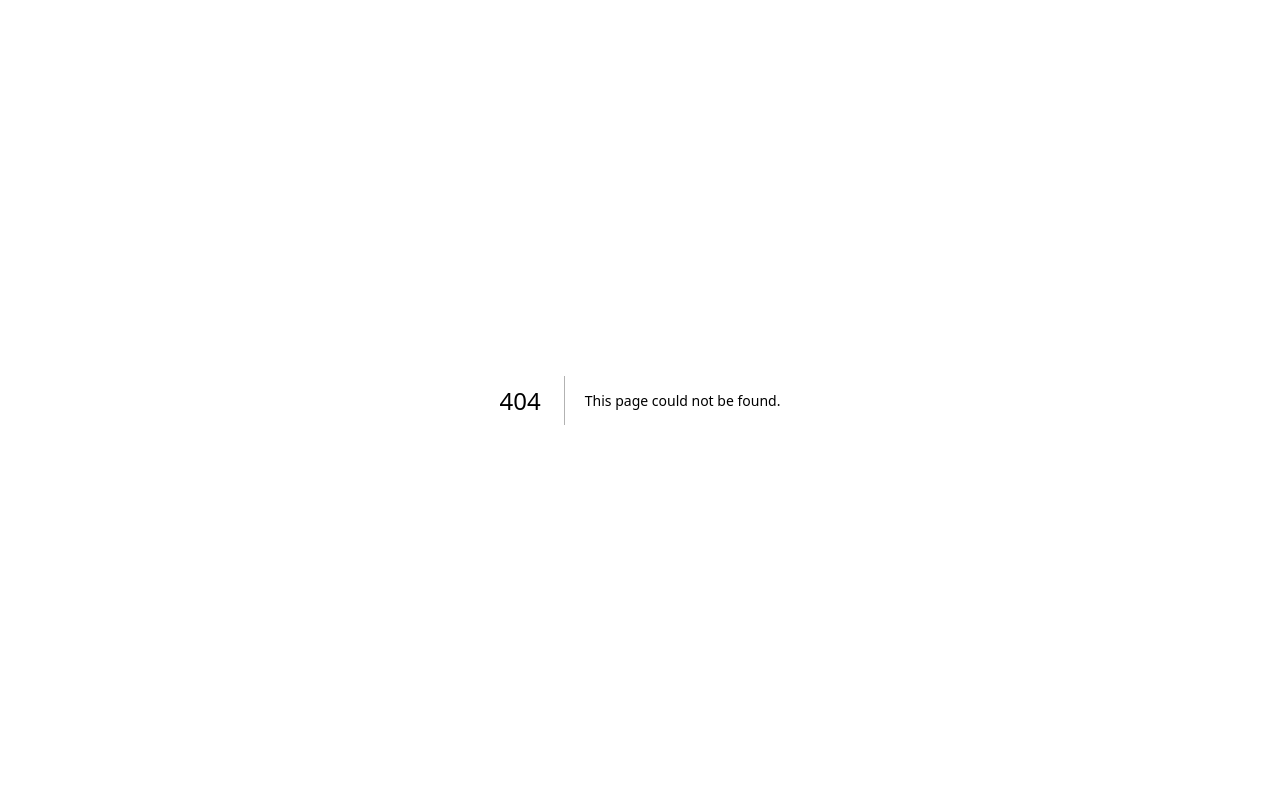
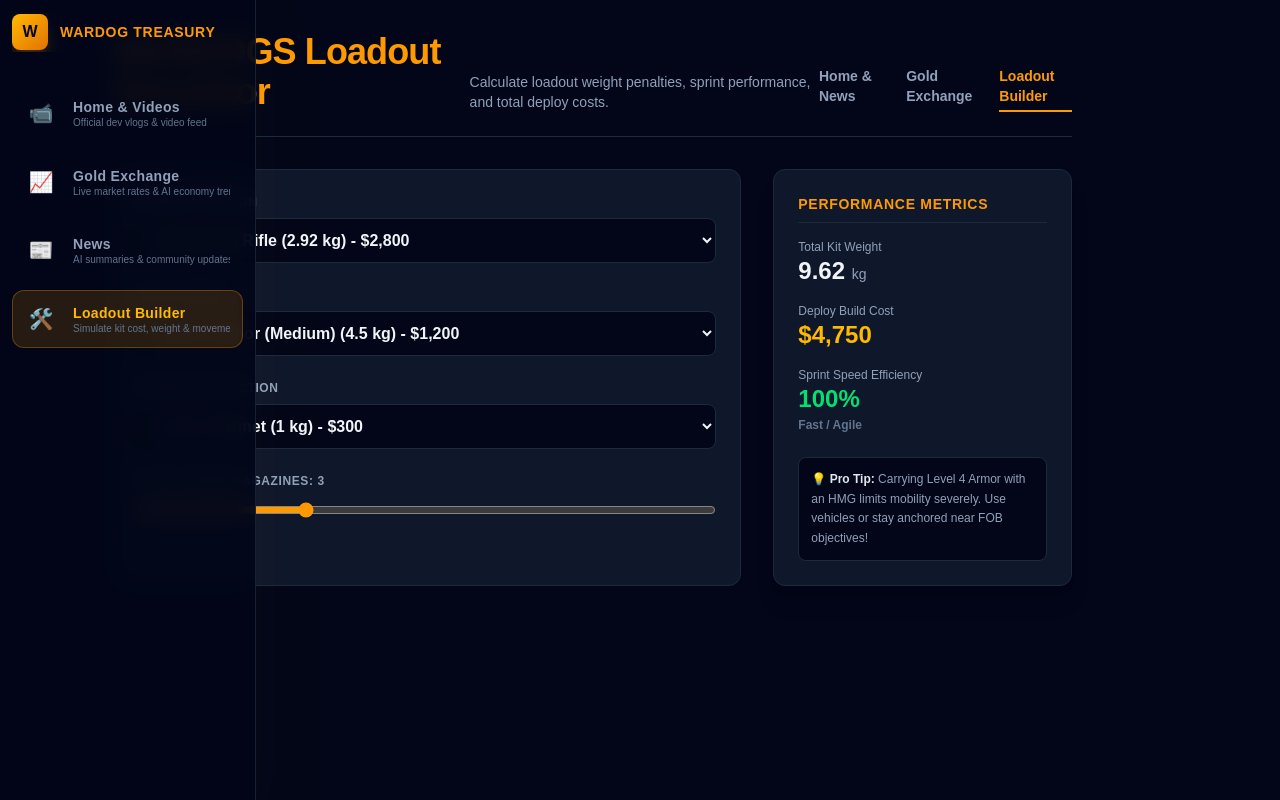
Before and after one commit to MaccyGold/wardog-treasury, a Next.js app: page /loadout-builder in a window 1280 px wide. Before the commit this address had no page. Built offline with nearby package versions, Linux system fonts and the light colour scheme.

Commit message:
Standardize navigation headers and WARDOGS tactical dark theme styling

```diff
--- a/app/api/cron/fetch-gold/route.ts
+++ b/app/api/cron/fetch-gold/route.ts
@@ -1,6 +1,6 @@
-import { NextResponse } from 'next/server'
-import { GoogleGenAI } from '@google/genai'
-import { supabase } from '../../../../lib/supabase'
+import { NextResponse } from "next/server"
+import { GoogleGenAI } from "@google/genai"
+import { supabase } from "../../../../lib/supabase"
 
 const apiKey = process.env.GEMINI_API_KEY
 const ai = apiKey ? new GoogleGenAI({ apiKey }) : null
@@ -8,21 +8,21 @@ const ai = apiKey ? new GoogleGenAI({ apiKey }) : null
 export async function POST(req: Request) {
   try {
     const body = await req.json()
-    const price = body.price || 272761 // Default test price
+    const price = body.price || 272761
 
-    let aiAnalysis = 'Gold prices remain volatile across the WARDOGS economy.'
+    let aiAnalysis = "Gold prices remain volatile across the WARDOGS economy."
 
     if (ai) {
       try {
         const response = await ai.models.generateContent({
-          model: 'gemini-2.5-flash',
-          contents: \`You are a virtual financial analyst for Bulkhead's game WARDOGS. Today's Gold Bar exchange rate is \${price} cash per bar. Context: Earlier spikes were driven by cash exploits before Bulkhead's ban waves and progression wipes. Write a concise 3-sentence market analysis explaining the trend, cosmetic impact, and whether players should convert cash to gold today.\`,
+          model: "gemini-2.5-flash",
+          contents: "You are a virtual financial analyst for Bulkhead game WARDOGS. Todays Gold Bar exchange rate is " + price + " cash per bar. Context: Earlier spikes were driven by cash exploits before Bulkhead ban waves and progression wipes. Write a concise 3-sentence market analysis explaining the trend, cosmetic impact, and whether players should convert cash to gold today."
         })
         if (response.text) aiAnalysis = response.text.trim()
       } catch (e) { console.error(e) }
     }
 
-    const { data, error } = await supabase.from('gold_rates').insert([
+    const { data, error } = await supabase.from("gold_rates").insert([
       { price_in_cash: price, ai_analysis: aiAnalysis }
     ]).select()
 
--- a/app/gold-exchange/page.tsx
+++ b/app/gold-exchange/page.tsx
@@ -1,85 +1,127 @@
 'use client'
 import { useState, useEffect } from 'react'
+import Sidebar from '../../components/Sidebar'
 import Link from 'next/link'
 import { LineChart, Line, XAxis, YAxis, Tooltip, ResponsiveContainer } from 'recharts'
-import { supabase } from '../../lib/supabase'
+import { createClient } from '@supabase/supabase-js'
+
+const supabaseUrl = process.env.NEXT_PUBLIC_SUPABASE_URL || ''
+const supabaseAnonKey = process.env.NEXT_PUBLIC_SUPABASE_ANON_KEY || ''
+const supabase = createClient(supabaseUrl, supabaseAnonKey)
+
+interface RateData {
+  recorded_at: string
+  price_in_cash: number
+  ai_analysis: string
+}
+
+const TIME_RANGES = [
+  { label: '1W', days: 7 },
+  { label: '1M', days: 30 },
+  { label: '2M', days: 60 },
+  { label: '4M', days: 120 },
+  { label: '6M', days: 180 },
+  { label: '8M', days: 240 },
+  { label: '10M', days: 300 },
+  { label: '12M', days: 365 },
+  { label: '18M', days: 547 },
+  { label: '24M', days: 730 },
+  { label: 'ALL', days: 0 },
+]
+
+const CustomTooltip = ({ active, payload }: any) => {
+  if (active && payload && payload.length) {
+    const data: RateData = payload[0].payload
+    return (
+      <div className="bg-slate-900 border border-amber-500/40 p-4 rounded-xl shadow-2xl max-w-xs space-y-2 text-xs">
+        <div className="flex justify-between items-center border-b border-slate-800 pb-2">
+          <span className="text-slate-400 font-semibold">{new Date(data.recorded_at).toLocaleDateString()}</span>
+          <span className="text-amber-400 font-bold text-sm">${data.price_in_cash.toLocaleString()}</span>
+        </div>
+        <p className="text-slate-300 leading-relaxed">
+          {data.ai_analysis || 'Regular daily market snapshot recorded.'}
+        </p>
+      </div>
+    )
+  }
+  return null
+}
 
 export default function GoldExchange() {
-  const [rates, setRates] = useState<any[]>([])
-  const [latestRate, setLatestRate] = useState<number>(272761)
-  const [aiSummary, setAiSummary] = useState<string>('Loading market analysis...')
+  const [rates, setRates] = useState<RateData[]>([])
+  const [selectedRange, setSelectedRange] = useState(0) // 0 = ALL
 
   useEffect(() => {
-    async function loadData() {
-      const { data } = await supabase.from('gold_rates').select('*').order('recorded_at', { ascending: true })
-      if (data && data.length > 0) {
-        const formatted = data.map(r => ({
-          date: new Date(r.recorded_at).toLocaleDateString(),
-          price: Number(r.price_in_cash)
-        }))
-        setRates(formatted)
-        const last = data[data.length - 1]
-        setLatestRate(Number(last.price_in_cash))
-        if (last.ai_analysis) setAiSummary(last.ai_analysis)
-      } else {
-        // Fallback demo data
-        setRates([
-          { date: '10 Sep', price: 2798240 },
-          { date: '20 Sep', price: 1627740 },
-          { date: '29 Sep', price: 1418305 },
-          { date: '02 Oct', price: 331582 },
-          { date: '10 Oct', price: 272761 }
-        ])
-        setAiSummary('Gold prices dropped sharply from early access peak levels after Bulkhead issued exploit bans and cash resets. At $272,761 per bar, buying endgame cosmetics like the Black & Gold AK74 is significantly more affordable. Players holding cash ahead of season reset should consider converting before rates shift.')
+    async function fetchRates() {
+      const { data, error } = await supabase
+        .from('gold_rates')
+        .select('*')
+        .order('recorded_at', { ascending: true })
+
+      if (!error && data) {
+        setRates(data)
       }
     }
-    loadData()
+    fetchRates()
   }, [])
 
+  const filteredRates = rates.filter(rate => {
+    if (selectedRange === 0) return true
+    const rateDate = new Date(rate.recorded_at)
+    const cutoffDate = new Date()
+    cutoffDate.setDate(cutoffDate.getDate() - selectedRange)
+    return rateDate >= cutoffDate
+  })
+
+  const latestRate = rates.length > 0 ? rates[rates.length - 1].price_in_cash : 272761
+
   return (
-    <main className="min-h-screen bg-slate-950 text-slate-100 p-8">
-      <div className="max-w-5xl mx-auto space-y-8">
-        <header className="border-b border-slate-800 pb-6 flex justify-between items-center">
+    <div className="flex min-h-screen bg-slate-950 text-slate-100">
+      <Sidebar />
+      <main className="flex-1 ml-20 p-8 max-w-6xl mx-auto space-y-8">
+        <header className="border-b border-slate-800 pb-6 flex justify-between items-end">
           <div>
-            <h1 className="text-4xl font-extrabold text-amber-500 tracking-tight">WARDOG TREASURY</h1>
-            <p className="text-slate-400 text-sm mt-1">Gold Exchange Rate & Intelligence Center</p>
+            <h1 className="text-4xl font-extrabold text-amber-500 tracking-tight">WARDOGS Gold Exchange</h1>
+            <p className="text-slate-400 text-sm mt-1">Automated daily market rate tracking & AI economic analysis.</p>
           </div>
-          <nav className="flex gap-4 text-sm font-semibold">
-            <Link href="/" className="text-slate-400 hover:text-amber-400">Home & News</Link>
-            <Link href="/gold-exchange" className="text-amber-500 border-b-2 border-amber-500 pb-1">Gold Exchange</Link>
-          </nav>
-        </header>
+        <nav className="flex gap-6 text-sm font-semibold"><Link href="/" className="text-slate-400 hover:text-amber-400 transition-colors">Home & News</Link><Link href="/gold-exchange" className="text-amber-500 border-b-2 border-amber-500 pb-1">Gold Exchange</Link><Link href="/loadout-builder" className="text-slate-400 hover:text-amber-400 transition-colors">Loadout Builder</Link></nav></header>
 
-        {/* AI Market Analysis Callout */}
-        <section className="bg-amber-500/10 border border-amber-500/30 rounded-xl p-6 shadow-lg">
-          <div className="flex items-center gap-2 mb-2">
-            <span className="bg-amber-500 text-slate-950 text-xs font-bold px-2 py-0.5 rounded">GEMINI AI ANALYSIS</span>
-            <span className="text-slate-400 text-xs">Updated Daily @ 8:00 AM UTC</span>
-          </div>
-          <p className="text-slate-200 text-sm leading-relaxed font-medium">{aiSummary}</p>
-        </section>
-
-        {/* Daily Rate Display & Chart */}
-        <div className="grid gap-8 md:grid-cols-3">
-          <div className="bg-slate-900 border border-slate-800 rounded-xl p-6 flex flex-col justify-center text-center">
-            <span className="text-slate-400 text-sm font-semibold mb-1">1 Gold Bar Cost Today</span>
-            <span className="text-3xl font-black text-amber-400">${latestRate.toLocaleString()}</span>
-            <span className="text-xs text-slate-500 mt-2">Cash earned in-game</span>
+        <div className="grid gap-6 md:grid-cols-3">
+          <div className="bg-slate-900 border border-slate-800 rounded-xl p-6 flex flex-col justify-center items-center shadow-xl">
+            <span className="text-xs font-bold text-slate-400 uppercase tracking-wider mb-2">1 Gold Bar Cost Today</span>
+            <span className="text-4xl font-black text-amber-500">${latestRate.toLocaleString()}</span>
+            <span className="text-xs text-slate-500 mt-2 font-medium">Cash earned in-game</span>
           </div>
 
-          <div className="bg-slate-900 border border-slate-800 rounded-xl p-6 md:col-span-2 h-64">
-            <h3 className="text-sm font-bold text-slate-300 mb-4">Rate History (Cash per Bar)</h3>
-            <ResponsiveContainer width="100%" height="80%">
-              <LineChart data={rates}>
-                <XAxis dataKey="date" stroke="#64748b" fontSize={12} />
-                <YAxis stroke="#64748b" fontSize={12} tickFormatter={(v) => `$${(v/1000).toFixed(0)}k`} />
-                <Tooltip contentStyle={{ backgroundColor: '#0f172a', borderColor: '#334155', color: '#f8fafc' }} />
-                <Line type="monotone" dataKey="price" stroke="#f59e0b" strokeWidth={3} dot={{ fill: '#f59e0b' }} />
-              </LineChart>
-            </ResponsiveContainer>
+          <div className="md:col-span-2 bg-slate-900 border border-slate-800 rounded-xl p-6 space-y-4 shadow-xl">
+            <div className="flex flex-wrap justify-between items-center gap-4">
+              <h3 className="text-sm font-extrabold text-slate-200 uppercase tracking-wider">Rate History</h3>
+              <div className="flex flex-wrap gap-1 bg-slate-950 p-1 rounded-lg border border-slate-800">
+                {TIME_RANGES.map(range => (
+                  <button
+                    key={range.label}
+                    onClick={() => setSelectedRange(range.days)}
+                    className={"px-2.5 py-1 text-xs font-bold rounded-md transition-colors " + (selectedRange === range.days ? "bg-amber-500 text-slate-950" : "text-slate-400 hover:text-slate-100 hover:bg-slate-800")}
+                  >
+                    {range.label}
+                  </button>
+                ))}
+              </div>
+            </div>
+
+            <div className="h-64 w-full">
+              <ResponsiveContainer width="100%" height="100%">
+                <LineChart data={filteredRates}>
+                  <XAxis dataKey="recorded_at" tickFormatter={str => new Date(str).toLocaleDateString('en-US', { month: 'numeric', day: 'numeric' })} stroke="#64748b" fontSize={12} />
+                  <YAxis stroke="#64748b" fontSize={12} tickFormatter={val => `\$${val / 1000}k`} />
+                  <Tooltip content={<CustomTooltip />} />
+                  <Line type="monotone" dataKey="price_in_cash" stroke="#f59e0b" strokeWidth={3} dot={{ r: 4, fill: '#f59e0b' }} activeDot={{ r: 7, fill: '#fbbf24' }} />
+                </LineChart>
+              </ResponsiveContainer>
+            </div>
           </div>
         </div>
-      </div>
-    </main>
+      </main>
+    </div>
   )
 }
--- /dev/null
+++ b/app/loadout-builder/page.tsx
@@ -0,0 +1,119 @@
+'use client'
+import { useState } from 'react'
+import Sidebar from '../../components/Sidebar'
+import Link from 'next/link'
+
+const WEAPONS = [
+  { name: 'M4 Assault Rifle', type: 'Primary', weight: 2.92, cost: 2800 },
+  { name: 'FAL Heavy Rifle', type: 'Primary', weight: 4.25, cost: 6500 },
+  { name: 'T-21 Economy Rifle', type: 'Primary', weight: 3.27, cost: 600 },
+  { name: 'SVD Marksman', type: 'Primary', weight: 5.30, cost: 4800 },
+  { name: 'PKM Heavy Machine Gun', type: 'Primary', weight: 7.50, cost: 4500 },
+  { name: 'AMP-9 SMG', type: 'Primary', weight: 1.40, cost: 900 },
+]
+
+const ARMOR = [
+  { name: 'None', weight: 0, cost: 0 },
+  { name: 'Level 1 Armor (Low)', weight: 3.0, cost: 500 },
+  { name: 'Level 2 Armor (Medium)', weight: 4.5, cost: 1200 },
+  { name: 'Level 3 Armor (High)', weight: 10.5, cost: 3500 },
+  { name: 'Level 4 Armor (Very High)', weight: 18.0, cost: 8000 },
+]
+
+const HELMETS = [
+  { name: 'None', weight: 0, cost: 0 },
+  { name: 'Level 1 Helmet', weight: 1.0, cost: 300 },
+  { name: 'Level 2 Helmet', weight: 1.6, cost: 700 },
+  { name: 'Level 3 Helmet', weight: 3.0, cost: 1800 },
+  { name: 'Level 4 Helmet', weight: 4.5, cost: 4000 },
+]
+
+export default function LoadoutBuilder() {
+  const [primary, setPrimary] = useState(WEAPONS[0])
+  const [armor, setArmor] = useState(ARMOR[2])
+  const [helmet, setHelmet] = useState(HELMETS[1])
+  const [mags, setMags] = useState(3)
+
+  const totalWeight = Number((primary.weight + armor.weight + helmet.weight + (mags * 0.4)).toFixed(2))
+  const totalCost = primary.cost + armor.cost + helmet.cost + (mags * 150)
+
+  let speedPct = 100
+  let mobilityClass = 'Fast / Agile'
+  let speedColor = 'text-green-400'
+
+  if (totalWeight > 25) {
+    speedPct = 65
+    mobilityClass = 'Anchor / Heavy Movement'
+    speedColor = 'text-red-500'
+  } else if (totalWeight > 12) {
+    speedPct = 85
+    mobilityClass = 'Standard Infantry'
+    speedColor = 'text-amber-400'
+  }
+
+  return (
+    <div className="flex min-h-screen bg-slate-950 text-slate-100">
+      <Sidebar />
+      <main className="flex-1 ml-20 p-8 max-w-5xl mx-auto space-y-8">
+        <header className="border-b border-slate-800 pb-6 flex justify-between items-end">
+          <h1 className="text-4xl font-extrabold text-amber-500 tracking-tight">WARDOGS Loadout Simulator</h1>
+          <p className="text-slate-400 text-sm mt-1">Calculate loadout weight penalties, sprint performance, and total deploy costs.</p>
+        <nav className="flex gap-6 text-sm font-semibold"><Link href="/" className="text-slate-400 hover:text-amber-400 transition-colors">Home & News</Link><Link href="/gold-exchange" className="text-slate-400 hover:text-amber-400 transition-colors">Gold Exchange</Link><Link href="/loadout-builder" className="text-amber-500 border-b-2 border-amber-500 pb-1">Loadout Builder</Link></nav></header>
+
+        <div className="grid gap-8 md:grid-cols-3">
+          <div className="md:col-span-2 space-y-6 bg-slate-900 border border-slate-800 rounded-xl p-6">
+            <div>
+              <label className="block text-xs font-bold text-slate-400 uppercase tracking-wider mb-2">Primary Weapon</label>
+              <select value={primary.name} onChange={(e) => setPrimary(WEAPONS.find(w => w.name === e.target.value)!)} className="w-full bg-slate-950 border border-slate-800 rounded-lg p-3 text-slate-100 font-semibold focus:border-amber-500 outline-none">
+                {WEAPONS.map(w => <option key={w.name} value={w.name}>{w.name} ({w.weight} kg) - ${w.cost.toLocaleString()}</option>)}
+              </select>
+            </div>
+
+            <div>
+              <label className="block text-xs font-bold text-slate-400 uppercase tracking-wider mb-2">Body Armor</label>
+              <select value={armor.name} onChange={(e) => setArmor(ARMOR.find(a => a.name === e.target.value)!)} className="w-full bg-slate-950 border border-slate-800 rounded-lg p-3 text-slate-100 font-semibold focus:border-amber-500 outline-none">
+                {ARMOR.map(a => <option key={a.name} value={a.name}>{a.name} ({a.weight} kg) - ${a.cost.toLocaleString()}</option>)}
+              </select>
+            </div>
+
+            <div>
+              <label className="block text-xs font-bold text-slate-400 uppercase tracking-wider mb-2">Helmet Protection</label>
+              <select value={helmet.name} onChange={(e) => setHelmet(HELMETS.find(h => h.name === e.target.value)!)} className="w-full bg-slate-950 border border-slate-800 rounded-lg p-3 text-slate-100 font-semibold focus:border-amber-500 outline-none">
+                {HELMETS.map(h => <option key={h.name} value={h.name}>{h.name} ({h.weight} kg) - ${h.cost.toLocaleString()}</option>)}
+              </select>
+            </div>
+
+            <div>
+              <label className="block text-xs font-bold text-slate-400 uppercase tracking-wider mb-2">Extra Spare Magazines: {mags}</label>
+              <input type="range" min="1" max="8" value={mags} onChange={(e) => setMags(Number(e.target.value))} className="w-full accent-amber-500 bg-slate-950 h-2 rounded-lg cursor-pointer" />
+            </div>
+          </div>
+
+          <div className="bg-slate-900 border border-slate-800 rounded-xl p-6 flex flex-col justify-between shadow-xl space-y-6">
+            <div>
+              <h3 className="text-sm font-extrabold text-amber-500 uppercase tracking-wider mb-4 border-b border-slate-800 pb-2">Performance Metrics</h3>
+              <div className="space-y-4">
+                <div>
+                  <span className="text-xs text-slate-400 block">Total Kit Weight</span>
+                  <span className="text-2xl font-black text-slate-100">{totalWeight} <span className="text-sm font-normal text-slate-400">kg</span></span>
+                </div>
+                <div>
+                  <span className="text-xs text-slate-400 block">Deploy Build Cost</span>
+                  <span className="text-2xl font-black text-amber-400">${totalCost.toLocaleString()}</span>
+                </div>
+                <div>
+                  <span className="text-xs text-slate-400 block">Sprint Speed Efficiency</span>
+                  <span className={"text-2xl font-black " + speedColor}>{speedPct}%</span>
+                  <span className="text-xs block text-slate-500 font-semibold mt-0.5">{mobilityClass}</span>
+                </div>
+              </div>
+            </div>
+            <div className="bg-slate-950 border border-slate-800 rounded-lg p-3 text-xs text-slate-400 leading-relaxed">
+              💡 <strong className="text-slate-200">Pro Tip:</strong> Carrying Level 4 Armor with an HMG limits mobility severely. Use vehicles or stay anchored near FOB objectives!
+            </div>
+          </div>
+        </div>
+      </main>
+    </div>
+  )
+}
--- a/components/Sidebar.tsx
+++ b/components/Sidebar.tsx
@@ -8,44 +8,44 @@ export default function Sidebar() {
   const pathname = usePathname()
 
   const navItems = [
-    { label: 'Gold Exchange', href: '/gold-exchange', icon: '📈', tooltip: 'Live market rate & AI economy trends' },
-    { label: 'Video Feeds', href: '/#videos', icon: '📹', tooltip: 'Official dev updates & gameplay videos' },
-    { label: 'News', href: '/#news', icon: '📰', tooltip: 'AI summaries & WARDOGS news feed' },
-    { label: 'Loadout Builder', href: '/loadout-builder', icon: '🛠️', tooltip: 'Simulate gear cost, weight & movement speed' },
+    { label: 'Home & Videos', href: '/', icon: '📹', tooltip: 'Official dev vlogs & video feed' },
+    { label: 'Gold Exchange', href: '/gold-exchange', icon: '📈', tooltip: 'Live market rates & AI economy trends' },
+    { label: 'News', href: '/#news', icon: '📰', tooltip: 'AI summaries & community updates' },
+    { label: 'Loadout Builder', href: '/loadout-builder', icon: '🛠️', tooltip: 'Simulate kit cost, weight & movement speed' },
   ]
 
   return (
     <aside
       onMouseEnter={() => setIsOpen(true)}
       onMouseLeave={() => setIsOpen(false)}
-      className={"fixed top-0 left-0 h-screen bg-slate-900 border-r border-slate-800 z-50 transition-all duration-300 flex flex-col justify-between " + (isOpen ? "w-64 shadow-2xl" : "w-20")}
+      className={"fixed top-0 left-0 h-screen bg-slate-950/90 backdrop-blur-md border-r border-slate-800/80 z-50 transition-all duration-300 flex flex-col justify-between " + (isOpen ? "w-64 shadow-2xl shadow-amber-500/5" : "w-20")}
     >
       <div className="p-3 flex flex-col gap-8">
-        <div className="flex items-center justify-center gap-3 overflow-hidden h-10">
-          <div className="w-9 h-9 rounded-lg bg-amber-500 flex items-center justify-center font-black text-slate-950 flex-shrink-0 text-base shadow">
+        <Link href="/" className="flex items-center justify-center gap-3 overflow-hidden h-10 group">
+          <div className="w-9 h-9 rounded-lg bg-gradient-to-br from-amber-400 to-amber-600 flex items-center justify-center font-black text-slate-950 flex-shrink-0 text-base shadow-lg shadow-amber-500/20 group-hover:scale-105 transition-transform">
             W
           </div>
           {isOpen && (
-            <span className="font-extrabold text-amber-500 tracking-wider text-sm whitespace-nowrap flex-1">
+            <span className="font-black text-amber-500 tracking-wider text-sm whitespace-nowrap flex-1 uppercase">
               WARDOG TREASURY
             </span>
           )}
-        </div>
+        </Link>
 
-        <nav className="flex flex-col gap-3">
+        <nav className="flex flex-col gap-2.5">
           {navItems.map((item) => {
             const isActive = pathname === item.href
             return (
               <Link
-                key={item.href}
+                key={item.label}
                 href={item.href}
                 title={!isOpen ? item.label + ': ' + item.tooltip : ''}
-                className={"group flex items-center gap-4 p-3 rounded-xl transition-all relative justify-start " + (isActive ? "bg-amber-500/20 text-amber-400 font-bold border border-amber-500/30" : "text-slate-400 hover:bg-slate-800 hover:text-slate-100")}
+                className={"group flex items-center gap-4 p-3 rounded-xl transition-all relative justify-start " + (isActive ? "bg-amber-500/15 text-amber-400 font-bold border border-amber-500/30 shadow-inner" : "text-slate-400 hover:bg-slate-900 hover:text-slate-100 border border-transparent")}
               >
                 <span className="text-xl flex-shrink-0 w-8 text-center">{item.icon}</span>
                 {isOpen && (
                   <div className="flex flex-col overflow-hidden whitespace-nowrap">
-                    <span className="text-sm">{item.label}</span>
+                    <span className="text-sm font-semibold tracking-wide">{item.label}</span>
                     <span className="text-[10px] text-slate-500 font-normal leading-tight">{item.tooltip}</span>
                   </div>
                 )}
```
